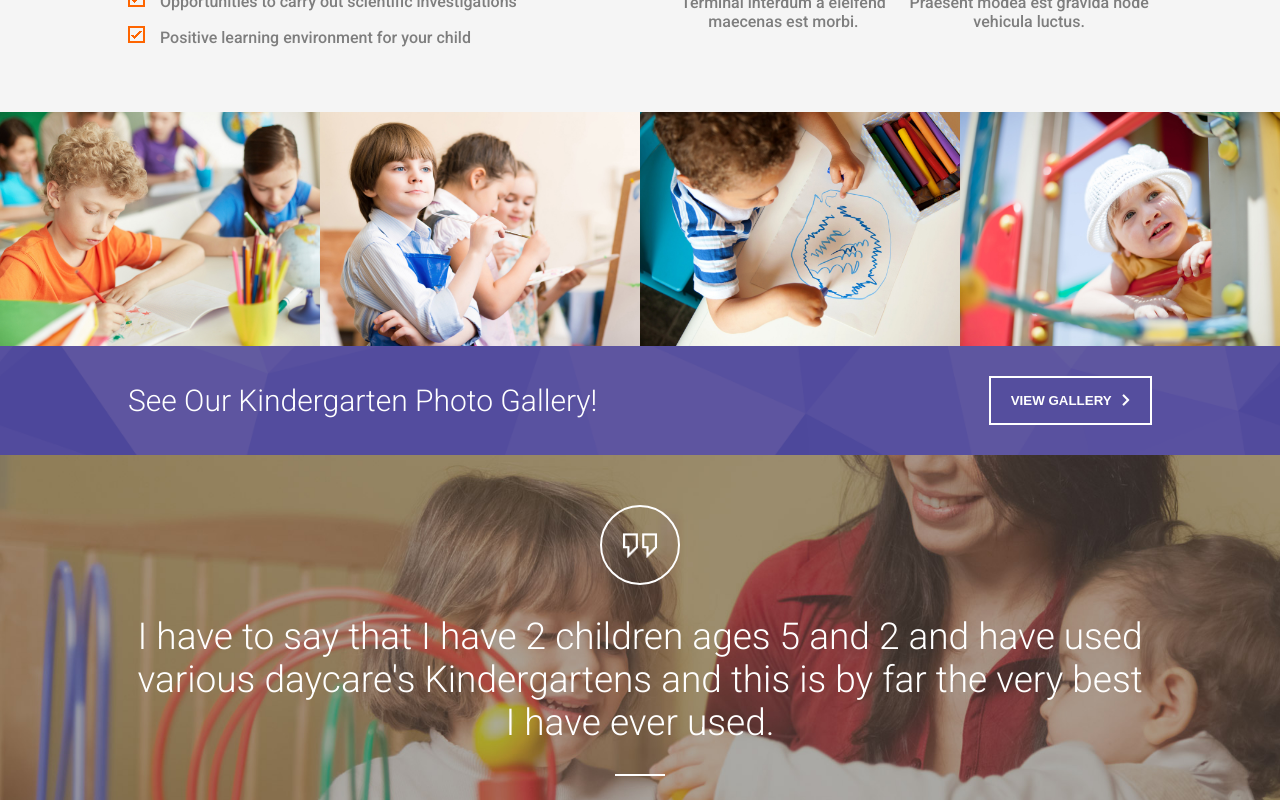
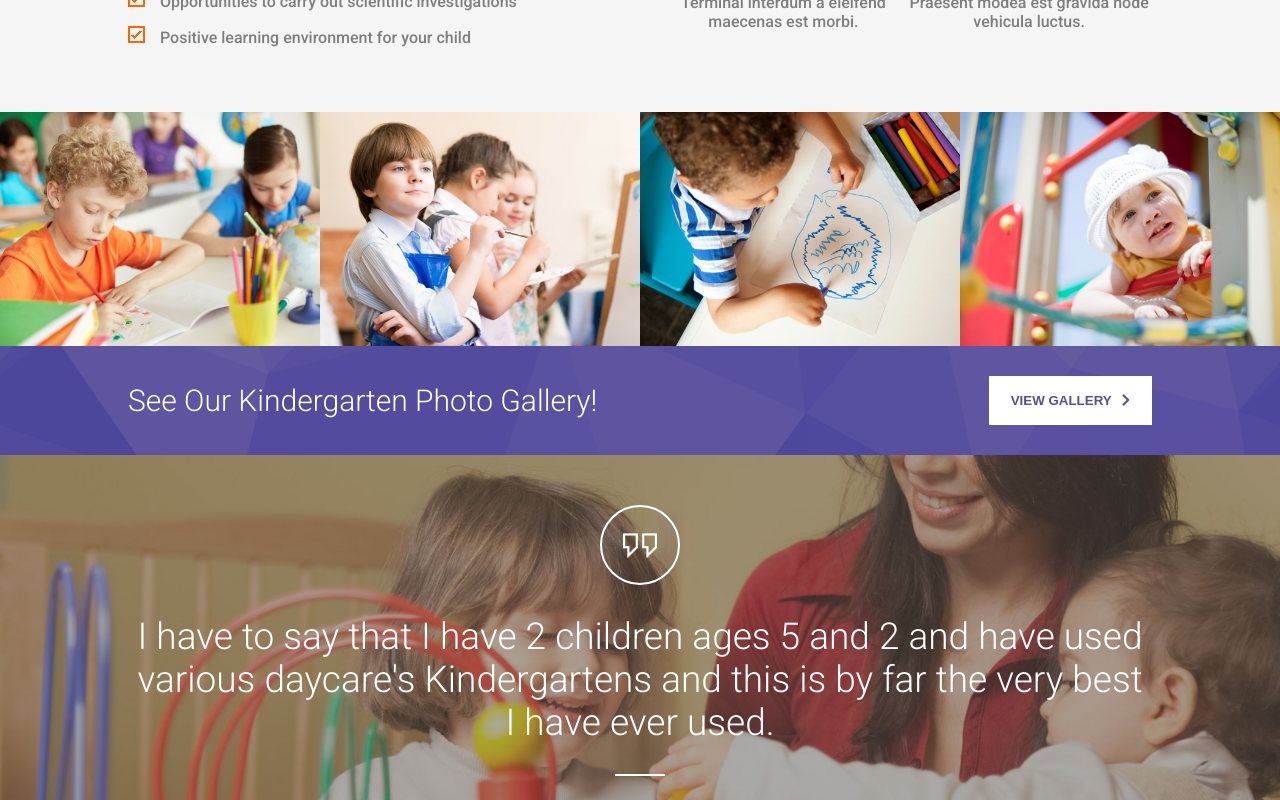
Before and after one commit to touros91/proj-html-vuejs, a Vue app: page / in a window 1280 px wide. In both pictures the pointer is over the button "VIEW GALLERY". Shown: the part 3368-4168 px from the top of the page. Built offline with nearby package versions, Linux system fonts and the light colour scheme; a web font is replaced by a local one.

Commit message:
Aggiunto effetto hover buttons

```diff
--- a/src/components/Main/Gallery.vue
+++ b/src/components/Main/Gallery.vue
@@ -54,6 +54,10 @@ section {
                 margin-left: 10px;
             }
         }
+        button:hover {
+            background-color: $white;
+            color: $mainColor;
+        }
     }
 }
 </style>
--- a/src/components/Main/Hero.vue
+++ b/src/components/Main/Hero.vue
@@ -82,7 +82,11 @@ section {
                 background-color: $secondColor;
                 border: none;
                 color: $white;
+                font-weight: bold;
                 margin-top: 20px
+            }
+            .btn:hover {
+                background-color: $mainColor;
             }
             .titles {
                 top: 200px;
--- a/src/components/Main/LearnMore.vue
+++ b/src/components/Main/LearnMore.vue
@@ -40,6 +40,10 @@ section {
                 margin-left: 10px;
             }
         }
+        button:hover {
+            background-color: $white;
+            color: $mainColor;
+        }
     }
 }
 </style>
--- a/src/components/Main/Overview.vue
+++ b/src/components/Main/Overview.vue
@@ -83,7 +83,7 @@ export default {
         }
     },
     mounted() {
-        this.slider = setInterval(this.sliderNext, 2000);
+        this.slider = setInterval(this.sliderNext, 3000);
     }
 }
 </script>
```
Also changed, not shown: 7 other files (tests, documents, lock files or other folders).
